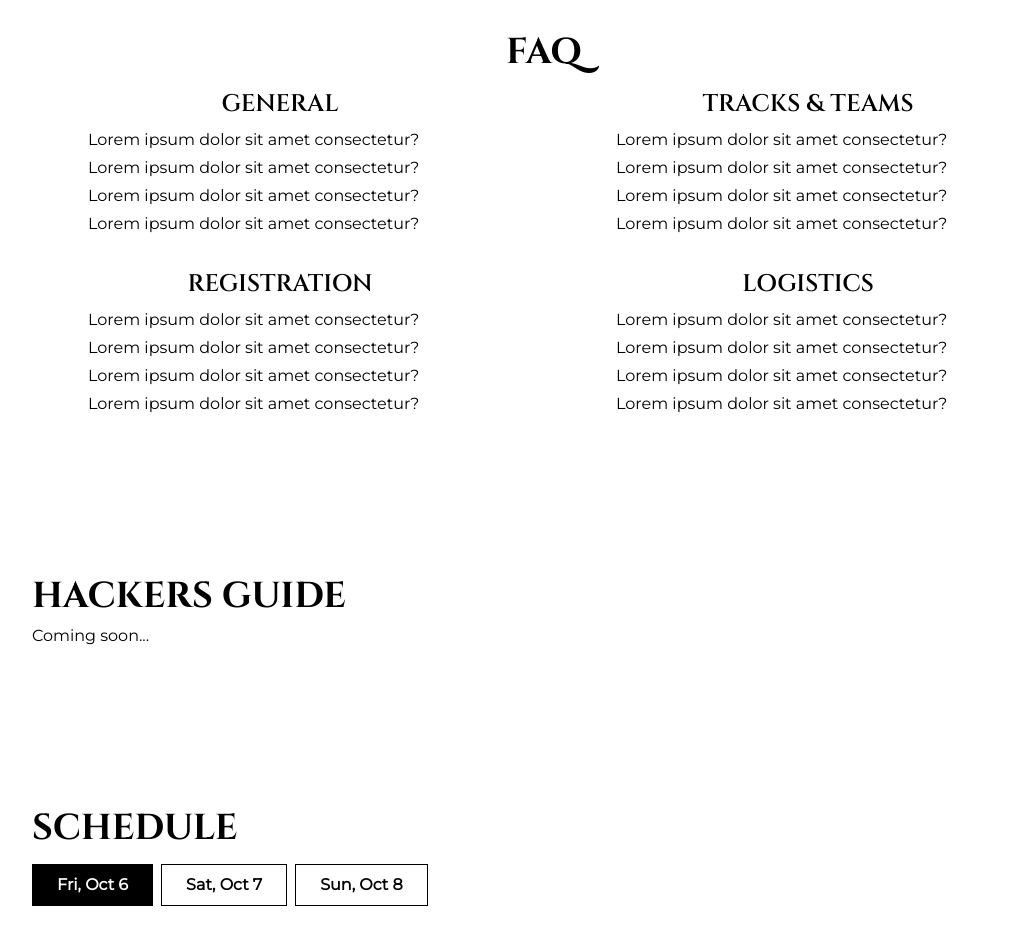
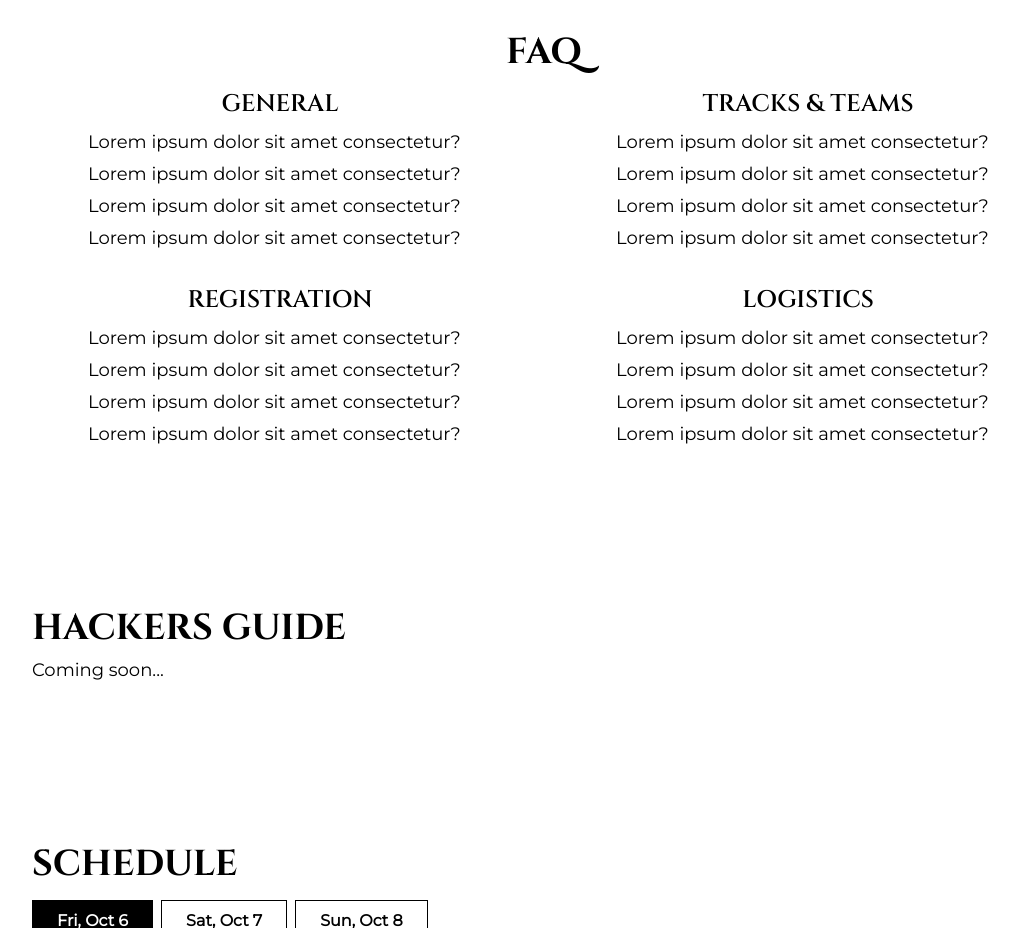
Before and after one commit to KnightHacks/hackathon-site-2023, a Next.js app: page / in a window 1280 px wide. Shown: the part 1440-2368 px from the top of the page, without its empty margins (96-1115 px from the left). Built offline with nearby package versions, Linux system fonts and the light colour scheme.

Commit message:
Enlarge text

```diff
--- a/src/pages/index.tsx
+++ b/src/pages/index.tsx
@@ -143,7 +143,7 @@ function FAQ({
       >
         {category}
       </div>
-      <div className="mx-auto flex w-full max-w-sm flex-col gap-1">
+      <div className="mx-auto flex w-full max-w-sm flex-col gap-1 text-lg">
         {questionsAnswers.map(({ question, answer }, i) => (
           <Disclosure key={i}>
             {({ open }) => (
@@ -182,7 +182,7 @@ function HackersGuideSection() {
       >
         Hackers Guide
       </div>
-      <p>Coming soon...</p>
+      <p className="text-lg">Coming soon...</p>
     </section>
   );
 }
```
